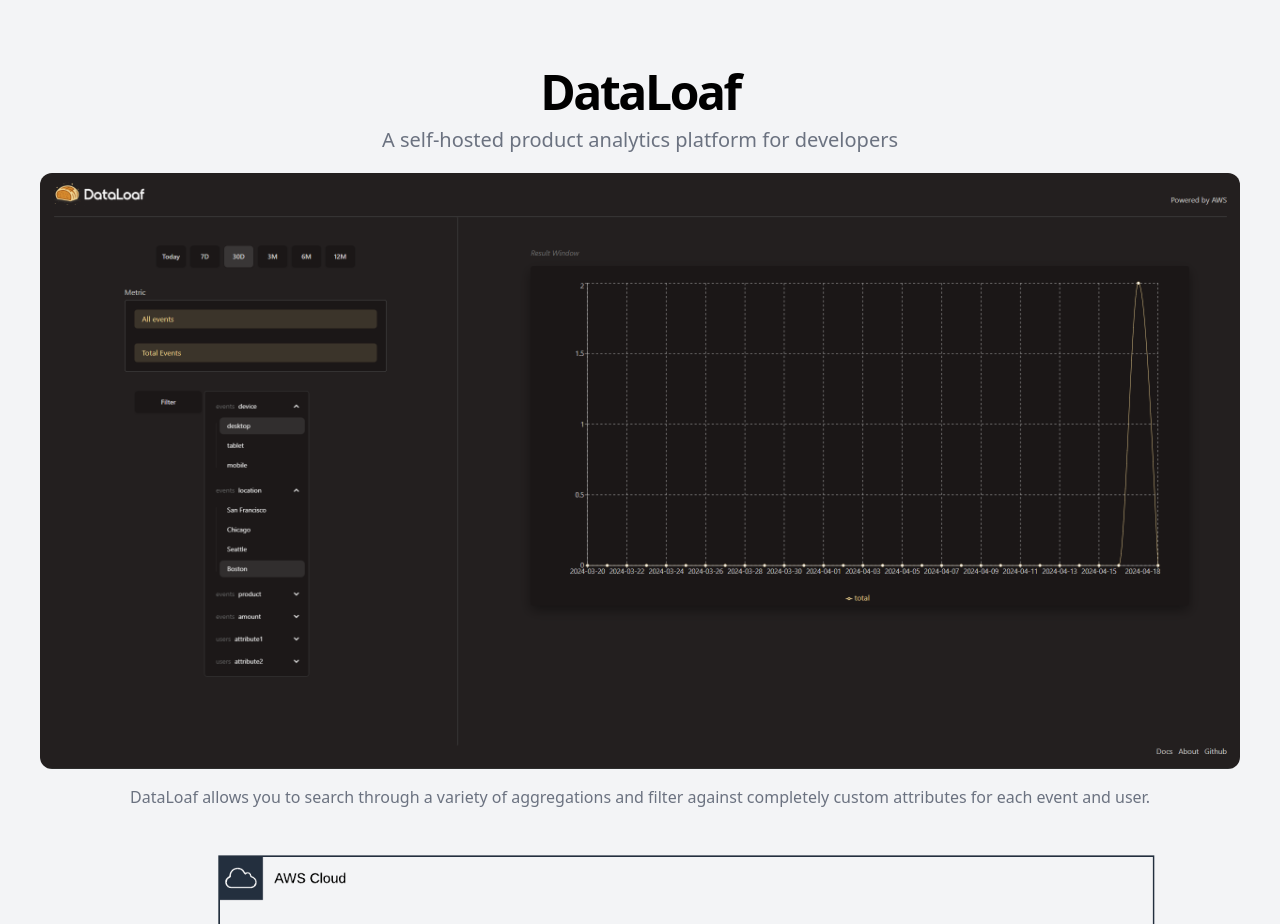
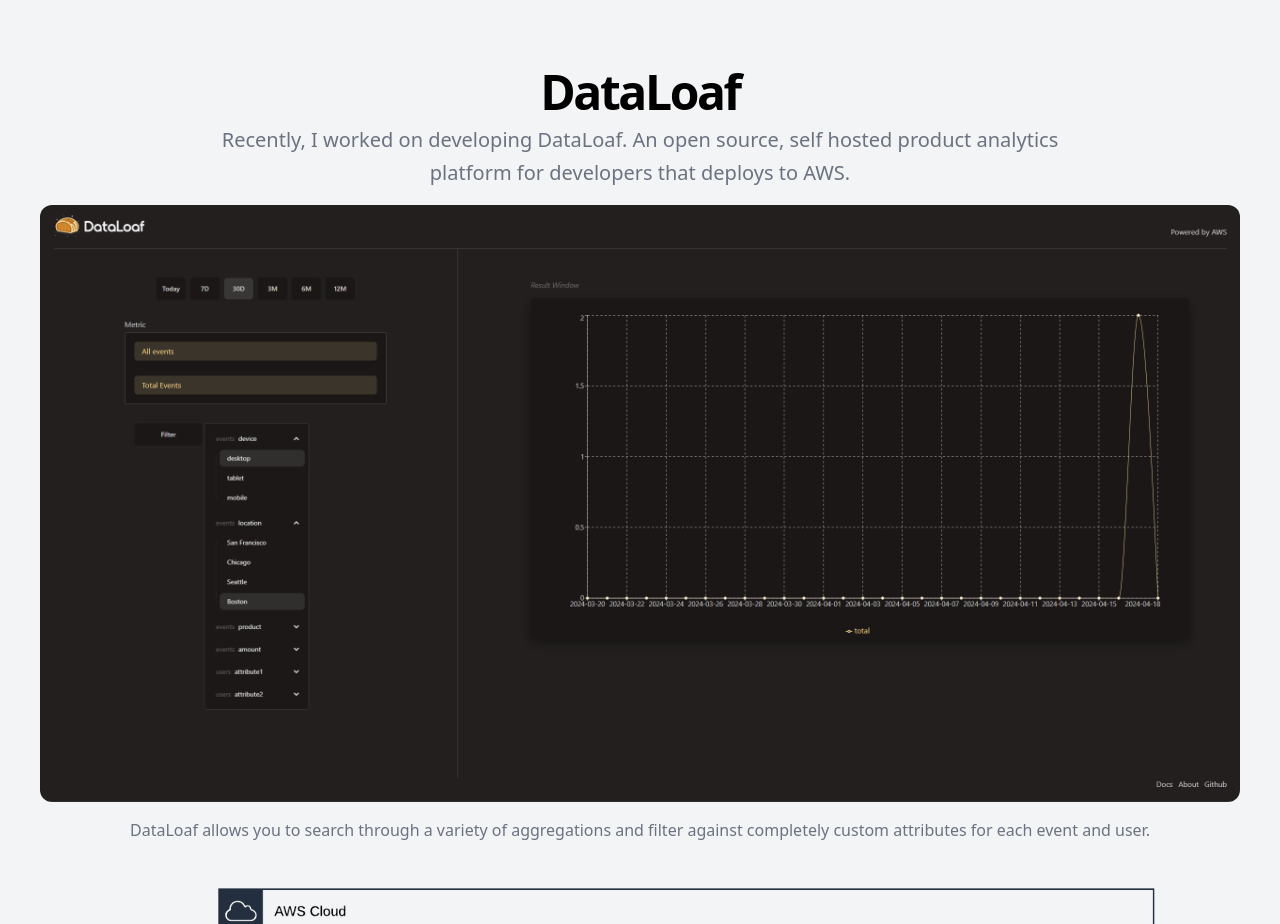
Before and after one commit to BrandonCorey/brandoncorey.dev, a Next.js app: page / in a window 1280 px wide. Shown: the part 800-1724 px from the top of the page. Built offline with nearby package versions, Linux system fonts and the light colour scheme; a web font is replaced by a local one.

Commit message:
update tag line for dataloaf

```diff
--- a/src/components/data-loaf.tsx
+++ b/src/components/data-loaf.tsx
@@ -12,7 +12,9 @@
               DataLoaf
             </h2>
             <p className="mx-auto max-w-[900px] text-gray-500 md:text-xl/relaxed lg:text-base/relaxed xl:text-xl/relaxed dark:text-gray-400">
-              A self-hosted product analytics platform for developers
+              Recently, I worked on developing DataLoaf. An open source, self
+              hosted product analytics platform for developers that deploys to
+              AWS.
             </p>
           </div>
           <Image
```
